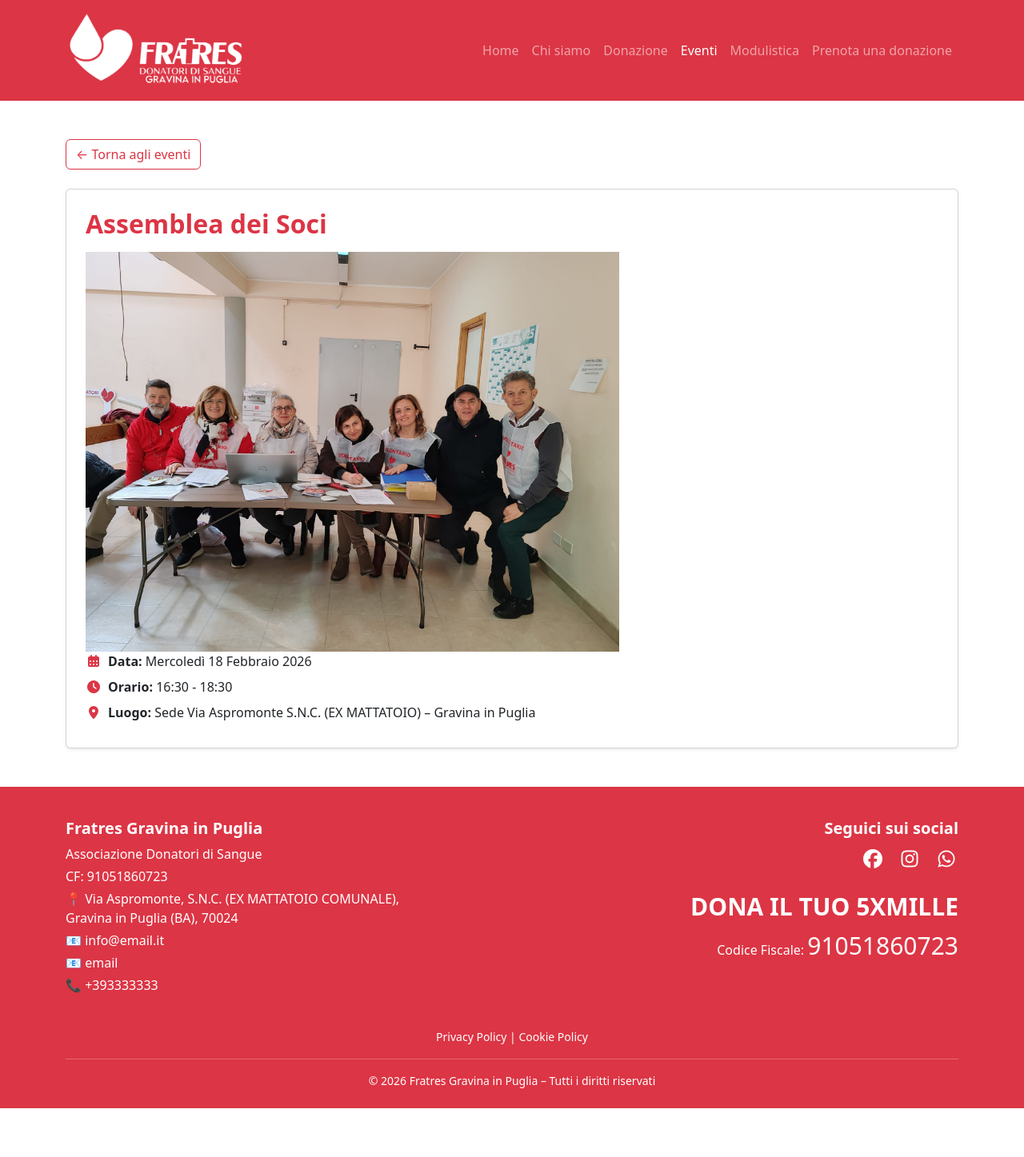
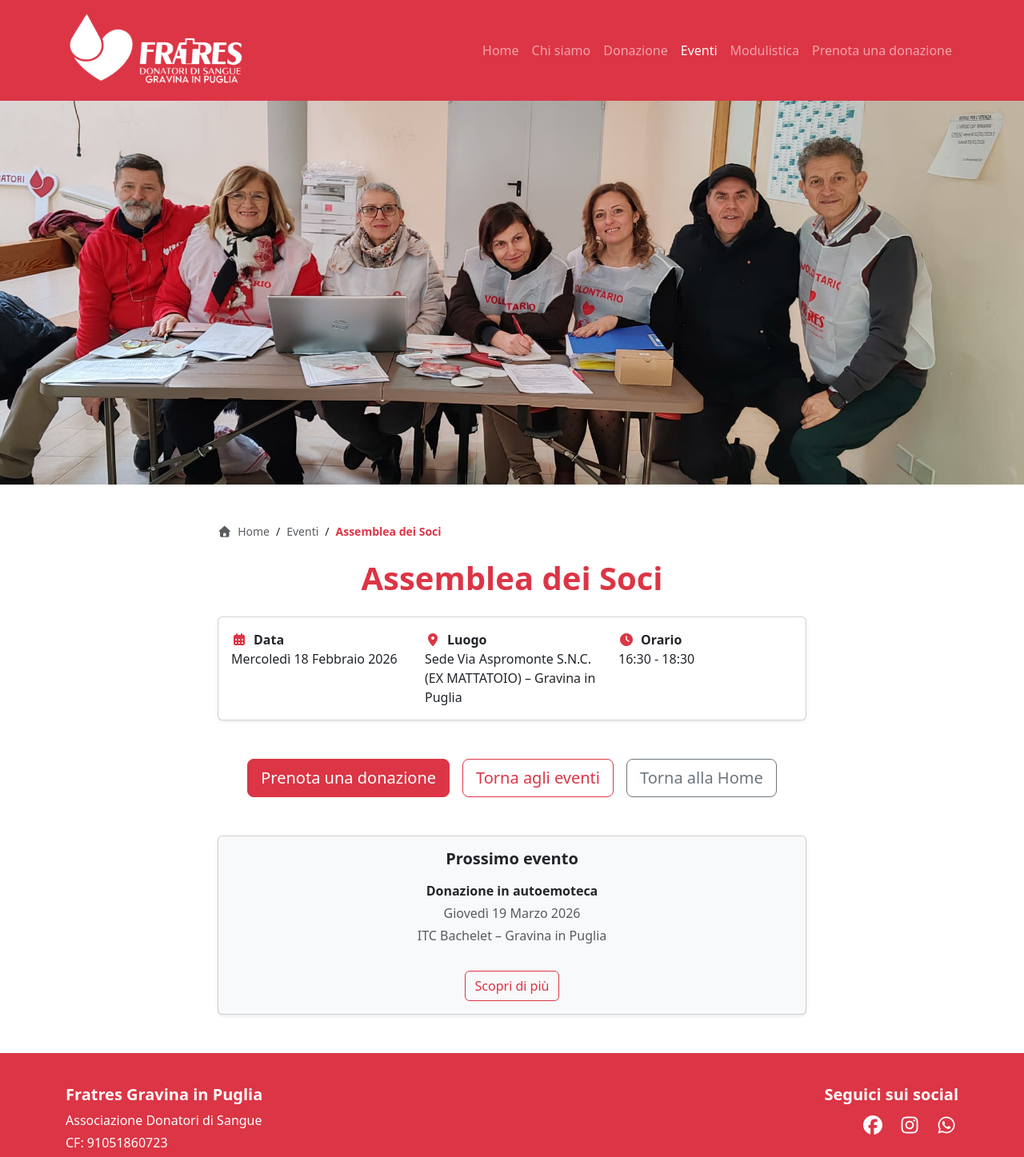
Before and after one commit to michelelongo97/fratres-gravina, a React (Vite) app: page /eventi/1 in a window 1280 px wide. Shown: the top 1447 px of the page at 80% size. Before the commit the page ends 1386 px from the top, so only its background shows below. Built offline with nearby package versions, Linux system fonts and the light colour scheme.

Commit message:
feat: restyling eventdetailpage and modulisticapage

```diff
--- a/src/index.css
+++ b/src/index.css
@@ -22,5 +22,8 @@
 }
 
 .imgs-height {
-  height: 500px;
+  height: 60vh;
+  min-height: 300px;
+  max-height: 500px;
+  object-fit: cover;
 }
--- a/src/pages/EventDetailPage.jsx
+++ b/src/pages/EventDetailPage.jsx
@@ -3,8 +3,14 @@
 
 export default function EventDetailPage() {
   const { id } = useParams();
+  const event = events.find((e) => e.id === Number(id));
 
-  const event = events.find((e) => e.id === Number(id));
+  const currentIndex = events.findIndex((e) => e.id === Number(id));
+
+  const nextEvent =
+    currentIndex !== -1 && currentIndex < events.length - 1
+      ? events[currentIndex + 1]
+      : null;
 
   if (!event) {
     return (
@@ -18,35 +24,108 @@
   }
 
   return (
-    <div className="container py-5">
-      <Link to="/eventi" className="btn btn-outline-danger mb-4">
-        ← Torna agli eventi
-      </Link>
+    <>
+      {/* HERO IMMAGINE */}
+      <section className="bg-light">
+        <img
+          src={event.image}
+          alt={event.title}
+          className="w-100 object-fit-cover imgs-height"
+        />
+      </section>
 
-      <div className="card shadow-sm">
-        <div className="card-body p-4">
-          <h2 className="fw-bold text-danger mb-3">{event.title}</h2>
+      {/* CONTENUTO */}
+      <section className="container my-5">
+        <div className="row justify-content-center">
+          <div className="col-lg-8">
+            {/* BREADCRUMB */}
+            <div className="mb-4 small">
+              <Link to="/" className="text-decoration-none text-muted">
+                <i className="fa-solid fa-house me-1"></i> Home
+              </Link>
+              <span className="mx-2">/</span>
+              <Link to="/eventi" className="text-decoration-none text-muted">
+                Eventi
+              </Link>
+              <span className="mx-2">/</span>
+              <span className="fw-bold text-danger">{event.title}</span>
+            </div>
 
-          <img src={event.image} alt="event" className="imgs-height" />
+            {/* TITOLO */}
+            <h1 className="fw-bold text-danger mb-4 text-center">
+              {event.title}
+            </h1>
 
-          <p className="mb-2">
-            <i className="fa-solid fa-calendar-days me-2 text-danger"></i>
-            <strong>Data:</strong> {event.date}
-          </p>
+            {/* INFO EVENTO */}
+            <div className="card shadow-sm mb-4">
+              <div className="card-body">
+                <div className="row text-center text-md-start">
+                  <div className="col-md-4 mb-3 mb-md-0">
+                    <i className="fa-solid fa-calendar-days text-danger me-2"></i>
+                    <strong>Data</strong>
+                    <p className="mb-0">{event.date}</p>
+                  </div>
 
-          <p className="mb-2">
-            <i className="fa-solid fa-clock me-2 text-danger"></i>
-            <strong>Orario:</strong> {event.time}
-          </p>
+                  <div className="col-md-4 mb-3 mb-md-0">
+                    <i className="fa-solid fa-location-dot text-danger me-2"></i>
+                    <strong>Luogo</strong>
+                    <p className="mb-0">{event.location}</p>
+                  </div>
 
-          <p className="mb-2">
-            <i className="fa-solid fa-location-dot me-2 text-danger"></i>
-            <strong>Luogo:</strong> {event.location}
-          </p>
+                  <div className="col-md-4">
+                    <i className="fa-solid fa-clock text-danger me-2"></i>
+                    <strong>Orario</strong>
+                    <p className="mb-0">{event.time}</p>
+                  </div>
+                </div>
+              </div>
+            </div>
 
-          {event.description && <p className="mt-4">{event.description}</p>}
+            {/* DESCRIZIONE */}
+            <p className="lead text-center mb-5">{event.description}</p>
+
+            {/* CTA */}
+            <div className="d-flex flex-column flex-md-row justify-content-center gap-3 mb-5">
+              <a
+                href="https://portale-donatori.sanita.regione.puglia.it/home"
+                target="_blank"
+                rel="noreferrer"
+                className="btn btn-danger btn-lg"
+              >
+                Prenota una donazione
+              </a>
+
+              <Link to="/eventi" className="btn btn-outline-danger btn-lg">
+                Torna agli eventi
+              </Link>
+
+              <Link to="/" className="btn btn-outline-secondary btn-lg">
+                Torna alla Home
+              </Link>
+            </div>
+
+            {/* PROSSIMO EVENTO */}
+            {nextEvent && (
+              <div className="card shadow-sm bg-light">
+                <div className="card-body text-center">
+                  <h5 className="fw-bold mb-3">Prossimo evento</h5>
+
+                  <p className="mb-1 fw-bold">{nextEvent.title}</p>
+                  <p className="mb-1 text-muted">{nextEvent.date}</p>
+                  <p className="text-muted">{nextEvent.location}</p>
+
+                  <Link
+                    to={`/eventi/${nextEvent.id}`}
+                    className="btn btn-outline-danger mt-3"
+                  >
+                    Scopri di più
+                  </Link>
+                </div>
+              </div>
+            )}
+          </div>
         </div>
-      </div>
-    </div>
+      </section>
+    </>
   );
 }
--- a/src/pages/ModulisticaPage.jsx
+++ b/src/pages/ModulisticaPage.jsx
@@ -1,43 +1,86 @@
 export default function ModulisticaPage() {
   return (
     <div className="container my-5">
-      <h2 className="fw-bold text-danger text-center mb-4">
-        Moduli da scaricare e stampare per donazione di sangue e/o tipizzazione
-      </h2>
+      <h2 className="fw-bold text-danger text-center mb-3">Modulistica</h2>
+
+      <p className="text-center text-muted mb-5">
+        Scarica, stampa e compila i moduli necessari per la donazione di sangue
+        e la tipizzazione.
+      </p>
 
       <div className="row justify-content-center">
-        <div className="col-md-10">
-          <p className="lead text-center mb-4">
+        <div className="col-md-8">
+          {/* MODULO 1 */}
+          <div className="card shadow-sm mb-3">
+            <div className="card-body d-flex align-items-center justify-content-between flex-column flex-md-row text-center text-md-start">
+              <div>
+                <h5 className="mb-1">
+                  <i className="fa-solid fa-file-pdf text-danger me-2"></i>
+                  Iscrizione al gruppo Fratres
+                </h5>
+                <small className="text-muted">Formato A4 fronte-retro</small>
+              </div>
+
               <a
                 href={import.meta.env.VITE_MODULO}
                 target="_blank"
-              className="text-black"
+                rel="noreferrer"
+                className="btn btn-outline-danger mt-3 mt-md-0"
               >
-              👉🏻ISCRIZIONE AL GRUPPO FRATRES (FORMATO A4 FRONTE-RETRO)
+                Scarica PDF
               </a>
-          </p>
-          <p className="lead text-center mb-4">
+            </div>
+          </div>
+
+          {/* MODULO 2 */}
+          <div className="card shadow-sm mb-3">
+            <div className="card-body d-flex align-items-center justify-content-between flex-column flex-md-row text-center text-md-start">
+              <div>
+                <h5 className="mb-1">
+                  <i className="fa-solid fa-file-pdf text-danger me-2"></i>
+                  Anamnesi donazione sangue
+                </h5>
+                <small className="text-muted">Formato A3</small>
+              </div>
+
               <a
                 href={import.meta.env.VITE_MODULO_1}
                 target="_blank"
-              className="text-black"
+                rel="noreferrer"
+                className="btn btn-outline-danger mt-3 mt-md-0"
               >
-              👉🏻MODULO DI ANAMNESI DONAZIONE SANGUE (FORMATO A3)
+                Scarica PDF
               </a>
-          </p>
-          <p className="lead text-center mb-4">
+            </div>
+          </div>
+
+          {/* MODULO 3 */}
+          <div className="card shadow-sm mb-4">
+            <div className="card-body d-flex align-items-center justify-content-between flex-column flex-md-row text-center text-md-start">
+              <div>
+                <h5 className="mb-1">
+                  <i className="fa-solid fa-file-pdf text-danger me-2"></i>
+                  Tipizzazione
+                </h5>
+                <small className="text-muted">Formato A4 fronte-retro</small>
+              </div>
+
               <a
                 href={import.meta.env.VITE_MODULO_2}
                 target="_blank"
-              className="text-black"
+                rel="noreferrer"
+                className="btn btn-outline-danger mt-3 mt-md-0"
               >
-              👉🏻TIPIZZAZIONE (FORMATO A4 FRONTE-RETRO)
+                Scarica PDF
               </a>
-          </p>
+            </div>
+          </div>
 
-          <div className="mt-4 text-center pt-4">
+          {/* CTA */}
+          <div className="text-center mt-5">
+            <p className="fw-bold mb-3">Hai già compilato i moduli?</p>
             <a
-              className="btn btn-danger"
+              className="btn btn-danger btn-lg"
               href="https://portale-donatori.sanita.regione.puglia.it/home"
               target="_blank"
               rel="noreferrer"
```
Lines whose indentation alone changed are shown as unchanged.
